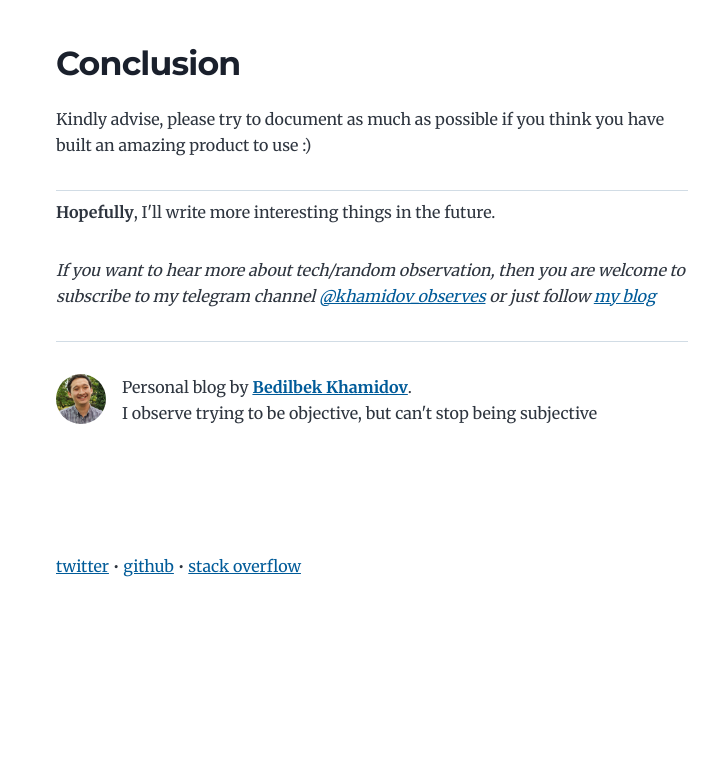
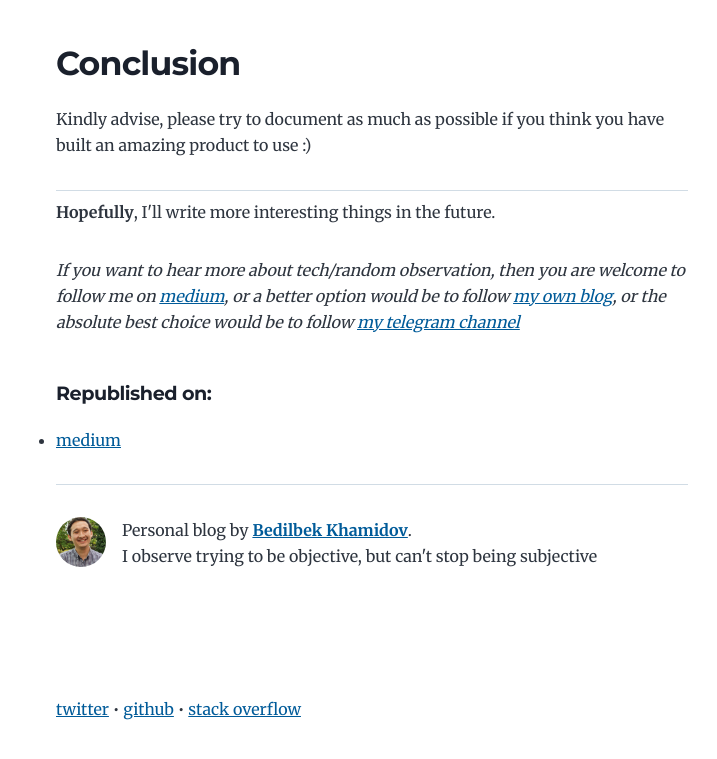
Before and after one commit to bedilbek/bedilbek.me, a Gatsby site: page /1-why-is-docker-compose-slow/ in a window 1280 px wide. Shown: the part 2313-3072 px from the top of the page, without its empty margins (268-985 px from the left). Before the commit the page ends 2955 px from the top, so only its background shows below. Built offline with nearby package versions, Linux system fonts and the light colour scheme; Gatsby itself is replaced by a stand-in of ours; some packages are replaced by stand-ins of ours.

Commit message:
Change footer and Add republished references

```diff
--- a/content/blog/1-why-is-docker-compose-slow/index.md
+++ b/content/blog/1-why-is-docker-compose-slow/index.md
@@ -70,5 +70,9 @@ Kindly advise, please try to document as much as possible if you think you have
 
 <b>Hopefully</b>, I'll write more interesting things in the future.
 
-<i>If you want to hear more about tech/random observation, then you are welcome to subscribe to my telegram channel
-[@khamidov_observes](https://t.me/khamidov_observes) or just follow [my blog](https://bedilbek.me)</i>
+<i>If you want to hear more about tech/random observation, then you are welcome to follow me on [medium](https://medium.bedilbek.me),
+or a better option would be to follow [my own blog](https://bedilbek.me),
+or the absolute best choice would be to follow [my telegram channel](https://t.me/s/khamidov_observes) </i>
+
+##### Republished on:
+ - [medium](https://medium.bedilbek.me/why-is-docker-compose-slow-c8b770e9c81e)
```
